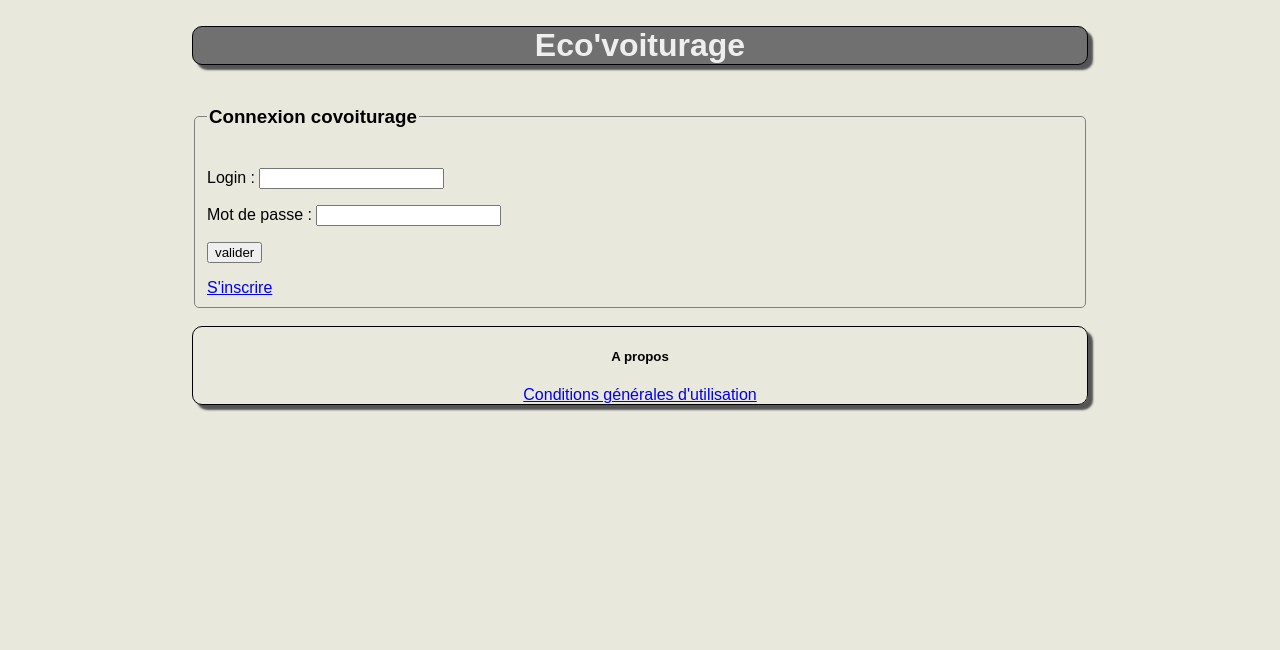
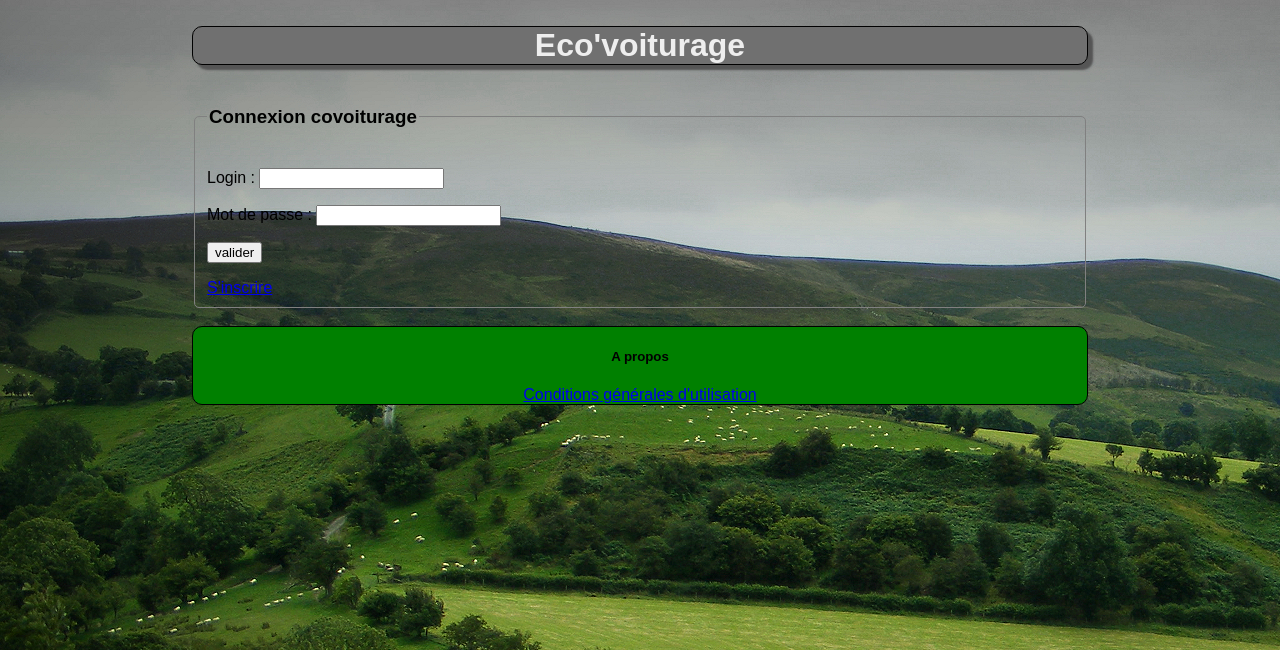
Before and after one commit to randoin/Covoiturage, a PHP site: page /index.php in a window 1280 px wide. Shown: the top 650 px of the page. Run offline with PHP 8.4, Linux system fonts and the light colour scheme.

Commit message:
Mise en place du style

```diff
--- a/src/style.css
+++ b/src/style.css
@@ -8,6 +8,7 @@ body
 	font-family : Arial,serif;
 	background-color : RGB(233,232,220);
 	overflow: auto;
+	background-image : url('images/background.jpg');
 }
 
 h1
@@ -15,12 +16,7 @@ h1
 	text-align: center;
 	color: #eeeeee;
 	background-color: #707070;
-}
-
-h1
-{
 	font-size : xx-large;
-	font-weight : bold;
 	border : 1px black solid;
 	border-radius : 10px;
 	box-shadow: 5px 5px 2px #555;
@@ -35,8 +31,8 @@ fieldset
 footer
 {
 	color : black;
+	background: green;
 	border : 1px black solid;
 	border-radius : 10px;
 	text-align : center;
-	box-shadow: 5px 5px 2px #555;
 }
```
Also changed, not shown: src/images/background.jpg (added), src/images/bigBanner.jpg (added), src/images/logo.jpg (added), src/images/onlyCar.jpg (added).
